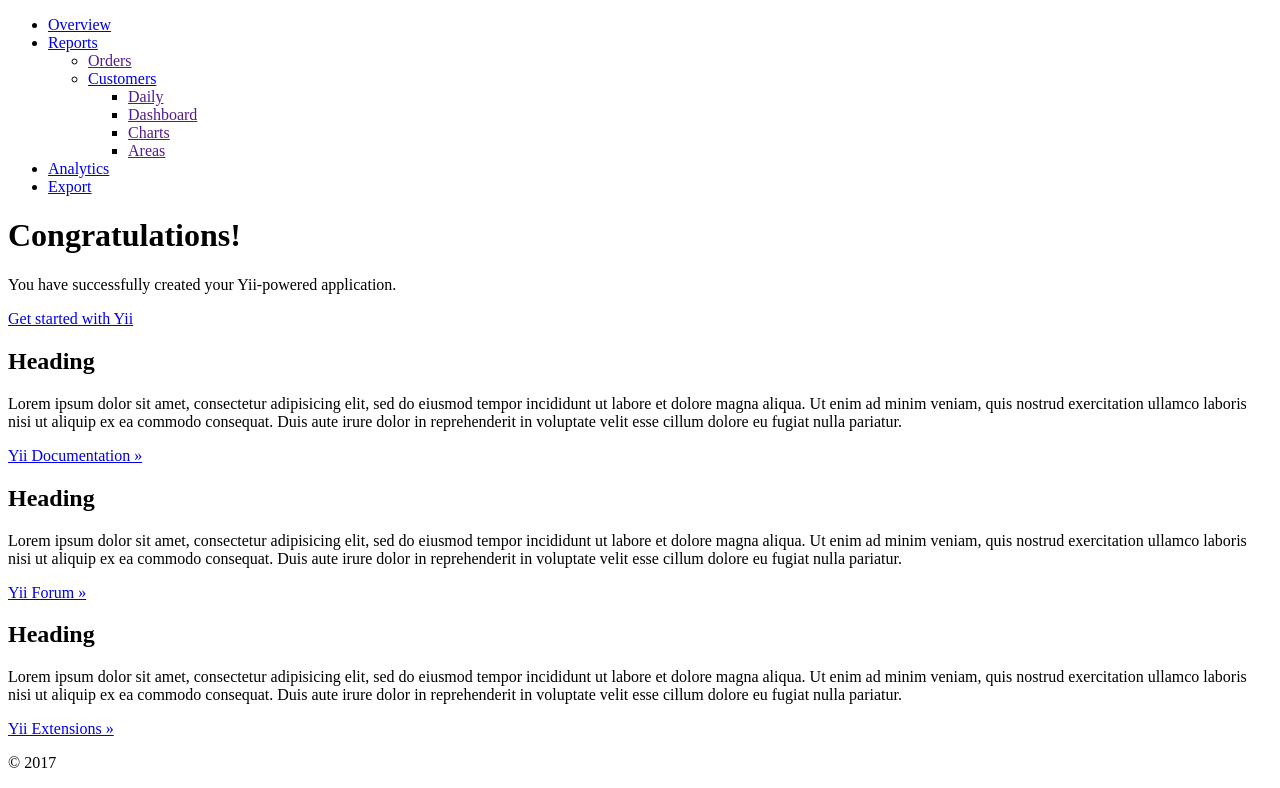
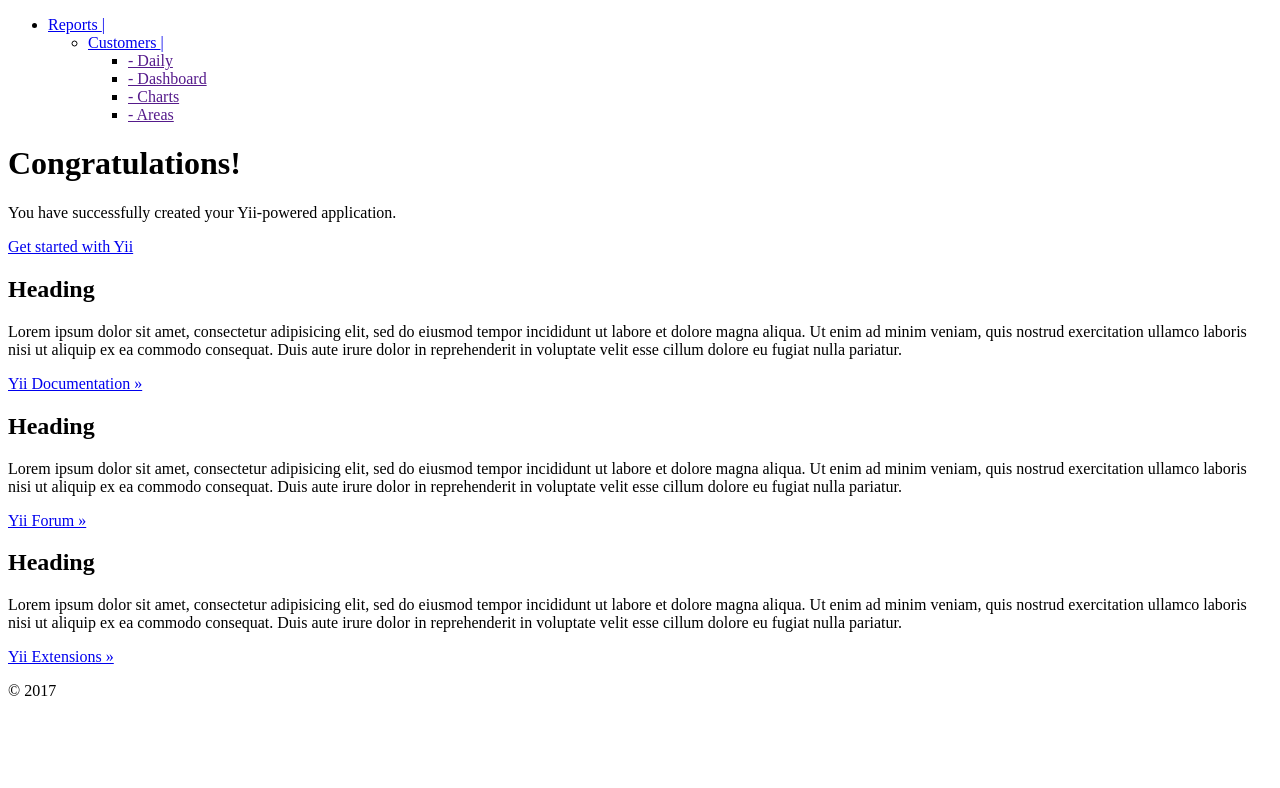
Before and after one commit to uniqst/magaz, a Yii app: template frontend/views/site/index.php in a window 1280 px wide. Shown: the part 60-848 px from the top of the page. After the commit the page ends 756 px from the top, so only its background shows below. Run offline with PHP 8.4 and a stand-in for Yii, Linux system fonts and the light colour scheme; the template is opened without the code that fills it, so the values that code supplies are empty; some libraries are stand-ins or nearby versions.

Commit message:
Комит 2

```diff
--- a/frontend/assets/AppAsset.php
+++ b/frontend/assets/AppAsset.php
@@ -12,9 +12,10 @@ class AppAsset extends AssetBundle
     public $basePath = '@webroot';
     public $baseUrl = '@web';
     public $css = [
+        'https://maxcdn.bootstrapcdn.com/bootstrap/4.0.0-beta.2/css/bootstrap.min.css',
         'css/site.css',
-        'https://maxcdn.bootstrapcdn.com/bootstrap/4.0.0-beta.2/css/bootstrap.min.css',
-        'css/styles.css'
+        'css/styles.css',
+
     ];
     public $js = [
         'js/libs/jquery.min.js',
--- a/frontend/views/layouts/main.php
+++ b/frontend/views/layouts/main.php
@@ -44,49 +44,69 @@ AppAsset::register($this);
     </nav>
 
     <div class="container-fluid h-100">
-        <div class="row h-100">
+        <div class="row no-margin h-100">
 
-            <div class="col-2 collapse d-md-flex bg-light pt-2 h-100" id="sidebar">
-                <ul class="nav flex-column flex-nowrap">
-                    <li class="nav-item"><a class="nav-link" href="#">Overview</a></li>
+            <div class="col-2 collapse d-md-flex sidebar-bg pt-2 h-100" id="sidebar">
+
+                <ul class="nav flex-column flex-nowrap" style="width: 100%">
+
                     <li class="nav-item">
-                        <a class="nav-link collapsed" href="#submenu1" data-toggle="collapse" data-target="#submenu1">Reports</a>
-                        <div class="collapse" id="submenu1" aria-expanded="false">
+
+                        <a class="nav-link collapsed" href="#submenu1" data-toggle="collapse" data-target="#submenu1">
+                            Reports
+                            <span class="float-right">
+                                |
+                            </span>
+                        </a>
+
+                        <div class="collapse" id="submenu1">
+
                             <ul class="flex-column pl-2 nav">
-                                <li class="nav-item"><a class="nav-link py-0" href="">Orders</a></li>
+
                                 <li class="nav-item">
-                                    <a class="nav-link collapsed py-0" href="#submenu1sub1" data-toggle="collapse" data-target="#submenu1sub1">Customers</a>
+
+                                    <a class="nav-link collapsed py-0" href="#submenu1sub1" data-toggle="collapse" data-target="#submenu1sub1">
+                                        Customers <span>|</span>
+                                    </a>
+
                                     <div class="collapse small" id="submenu1sub1" aria-expanded="false">
+
                                         <ul class="flex-column nav pl-4">
                                             <li class="nav-item">
                                                 <a class="nav-link p-0" href="">
-                                                    <i class="fa fa-fw fa-clock-o"></i> Daily
+                                                    - Daily
                                                 </a>
                                             </li>
                                             <li class="nav-item">
                                                 <a class="nav-link p-0" href="">
-                                                    <i class="fa fa-fw fa-dashboard"></i> Dashboard
+                                                    - Dashboard
                                                 </a>
                                             </li>
                                             <li class="nav-item">
                                                 <a class="nav-link p-0" href="">
-                                                    <i class="fa fa-fw fa-bar-chart"></i> Charts
+                                                    - Charts
                                                 </a>
                                             </li>
                                             <li class="nav-item">
                                                 <a class="nav-link p-0" href="">
-                                                    <i class="fa fa-fw fa-compass"></i> Areas
+                                                   - Areas
                                                 </a>
                                             </li>
-                                        </ul></div>
-                                </li>
+                                        </ul>
+
+                                    </div><!--collapse submenu-->
+
+                                </li><!-- 2 level collapse-->
+
                             </ul>
-                        </div>
-                    </li>
-                    <li class="nav-item"><a class="nav-link" href="#">Analytics</a></li>
-                    <li class="nav-item"><a class="nav-link" href="#">Export</a></li>
+
+                        </div><!--collapse-->
+
+                    </li><!-- 1 level collapse-->
+
                 </ul>
-            </div>
+
+            </div><!--sidebar-->
 
             <div class="col pt-2"><!--site content-->
                 <?= Breadcrumbs::widget([
```
Also changed, not shown: frontend/web/css/site.css (+14 -0 lines).
